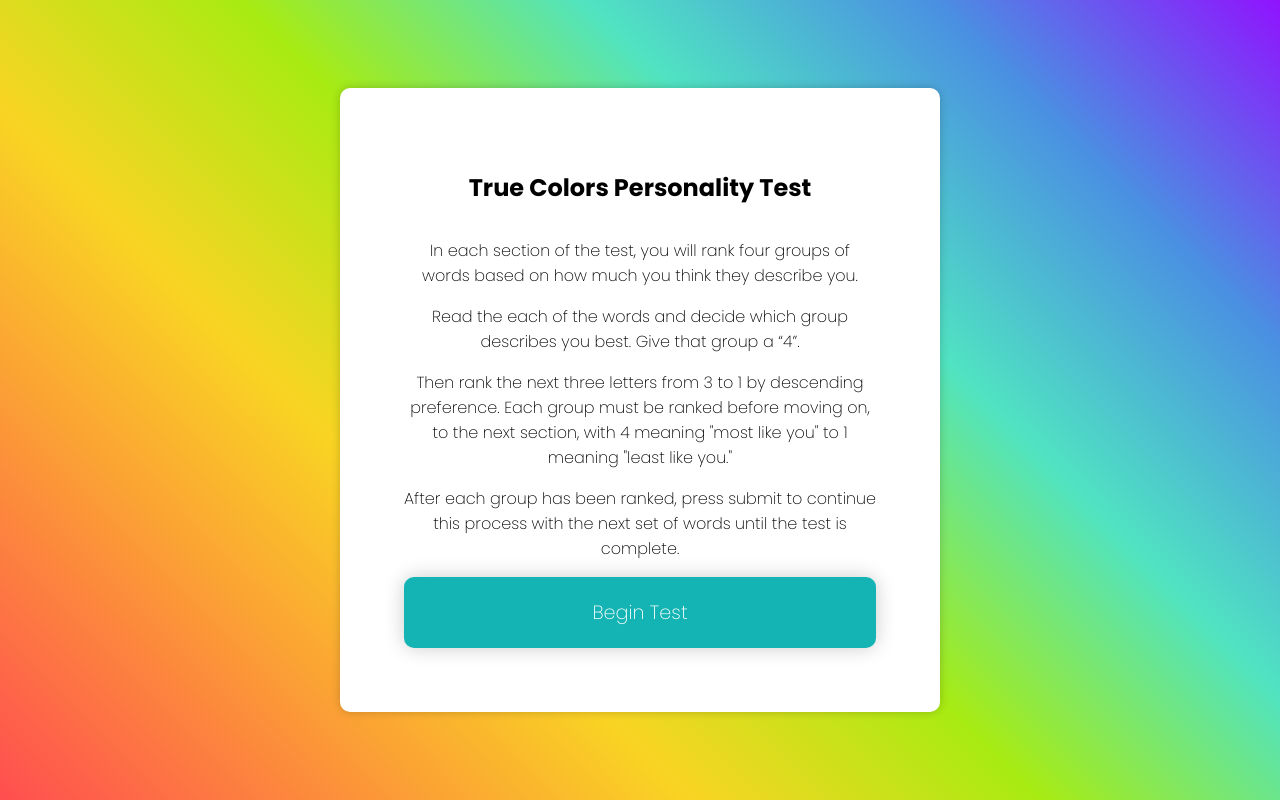
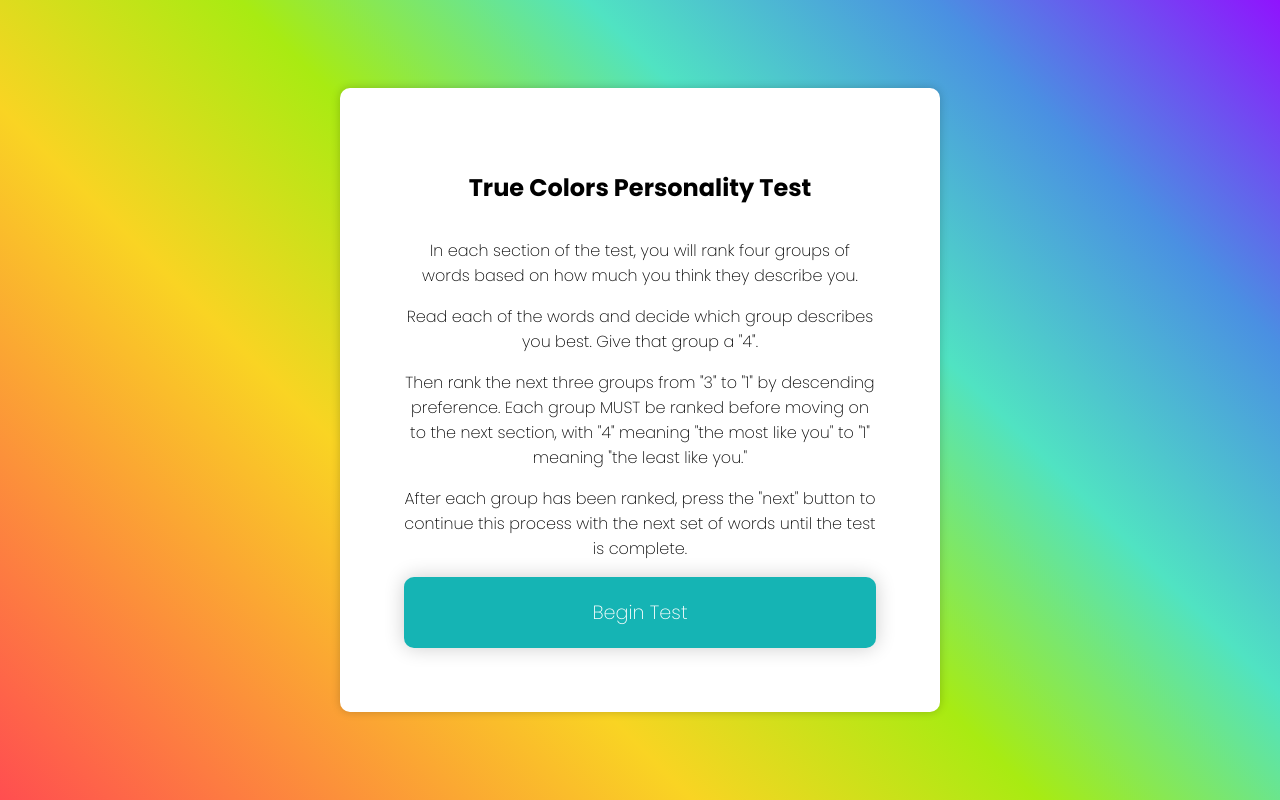
Before and after one commit to cs298-398f23/trueColorsWebApp, a Flask app: page / in a window 1280 px wide. Run offline with Flask 3, Linux system fonts and the light colour scheme.

Commit message:
Update index.html

```diff
--- a/templates/index.html
+++ b/templates/index.html
@@ -14,21 +14,21 @@
     <h2 id="test_title">True Colors Personality Test</h2>
     <!-- Instructions for the test -->
     <p>In each section of the test, you will rank four groups of words based on how much you think they describe you.</p>
-    <p>Read the each of the words and decide which group describes you best. Give that group a “4”.</p>
-    <p>Then rank the next three letters from 3 to 1 by descending preference. Each group must be ranked before moving on,
-        to the next section, with 4 meaning "most like you" to 1 meaning "least like you."</p>
-    <p>After each group has been ranked, press submit to continue this process with the next set of words until the test is complete.</p>
+    <p>Read each of the words and decide which group describes you best. Give that group a "4".</p>
+    <p>Then rank the next three groups from "3" to "1" by descending preference. Each group MUST be ranked before moving on
+        to the next section, with "4" meaning "the most like you" to "1" meaning "the least like you."</p>
+    <p>After each group has been ranked, press the "next" button to continue this process with the next set of words until the test is complete.</p>
     <!-- "Begin Test" button-->
     <button type="button", id="start_button">Begin Test</button>
 
 </div>
 
-<!-- Container div for current questions, displays after test begins -->
+<!-- 1st container div for current questions, displays after test begins -->
 <div id="test_container">
 
     <button class="button" id="back_button">Back</button>
 
-    <!-- Each question block has a header, option buttons, and group of words. -->
+    <!-- Each question block has a header, option buttons, and group of words -->
 
     <div class="question_block">
 
@@ -126,15 +126,16 @@
 
     </div>
 
-    <button class="button" id="submit_button">Submit Response</button>
+    <button class="button" id="submit_button">Next</button>
 
 </div>
 
+<!-- 2nd container div for current questions -->
 <div id="test_container_2">
 
     <button class="button" id="back_button_2">Back</button>
 
-    <!-- Each question block has a header, option buttons, and group of words. -->
+    <!-- Each question block has a header, option buttons, and group of words -->
 
     <div class="question_block">
 
@@ -236,11 +237,12 @@
 
 </div>
 
+<!-- 3rd container div for current questions -->
 <div id="test_container_3">
 
     <button class="button" id="back_button_3">Back</button>
 
-    <!-- Each question block has a header, option buttons, and group of words. -->
+    <!-- Each question block has a header, option buttons, and group of words -->
 
     <div class="question_block">
 
@@ -342,11 +344,12 @@
 
 </div>
 
+<!-- 4th container div for current questions -->
 <div id="test_container_4">
 
     <button class="button" id="back_button_4">Back</button>
 
-    <!-- Each question block has a header, option buttons, and group of words. -->
+    <!-- Each question block has a header, option buttons, and group of words -->
 
     <div class="question_block">
 
@@ -448,11 +451,12 @@
 
 </div>
 
+<!-- Final container div for current questions -->
 <div id="test_container_5">
 
     <button class="button" id="back_button_5">Back</button>
 
-    <!-- Each question block has a header, option buttons, and group of words. -->
+    <!-- Each question block has a header, option buttons, and group of words -->
 
     <div class="question_block">
 
```
